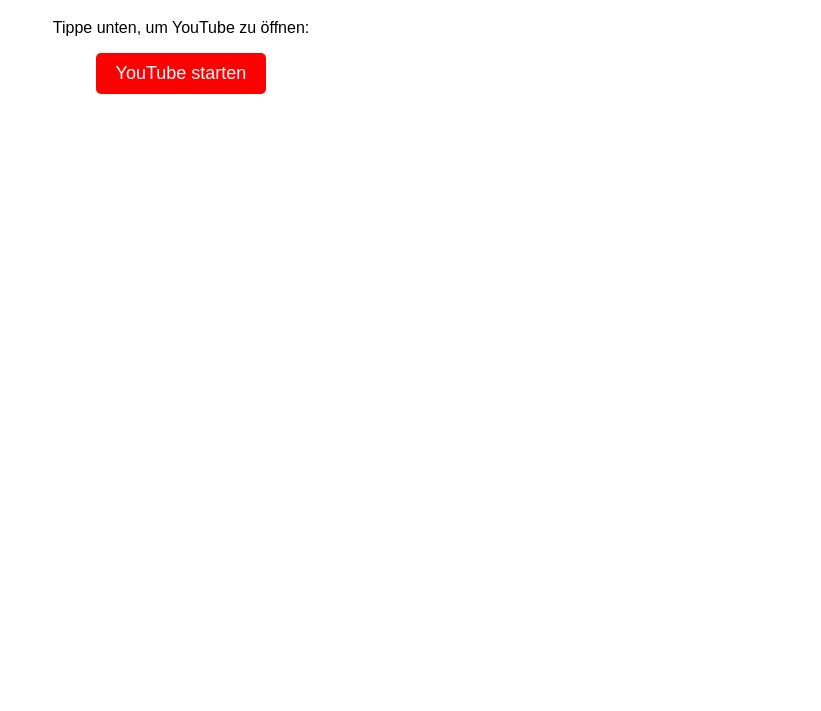
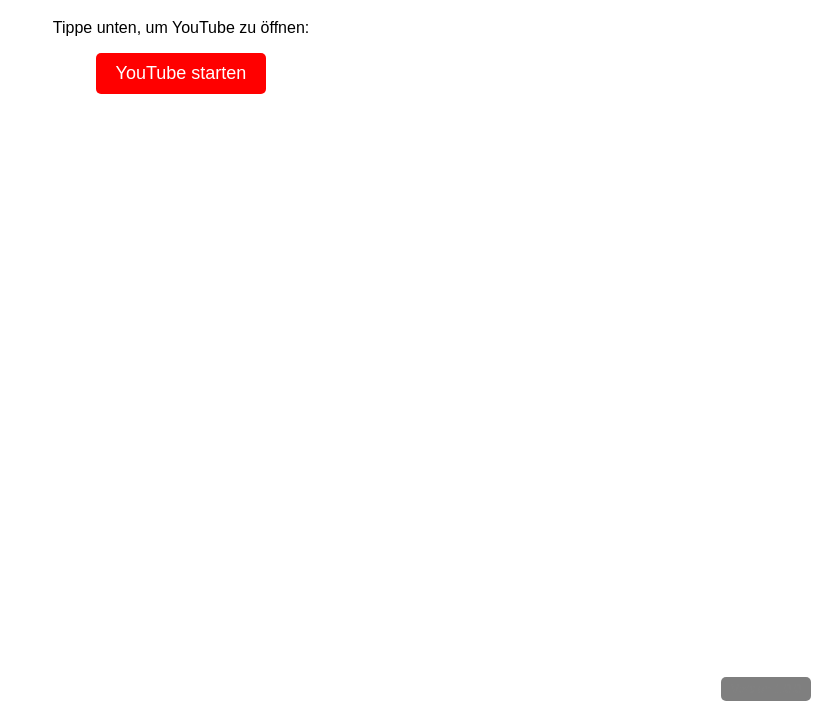
Before and after one commit to P00kil/youtube-pwa, a plain HTML site: page index.html in a window 1280 px wide. Shown: the part 89-800 px from the top of the page, without its empty margins (459-1280 px from the left). Drawn offline with Linux system fonts and the light colour scheme.

Commit message:
Update index.html

```diff
--- a/index.html
+++ b/index.html
@@ -12,6 +12,18 @@
         body { font-family: Arial, sans-serif; text-align: center; padding: 20px; }
         button { padding: 10px 20px; font-size: 18px; background: red; color: white; border: none; border-radius: 5px; cursor: pointer; }
     </style>
+    <style>
+    .version {
+        position: fixed;
+        bottom: 10px;
+        right: 10px;
+        font-size: 12px;
+        color: gray;
+        background: rgba(0, 0, 0, 0.5);
+        padding: 5px 10px;
+        border-radius: 5px;
+    }
+    </style>
 </head>
 <body>
     <h1>YouTube PWA</h1>
@@ -23,7 +35,7 @@
             window.location.href = "https://m.youtube.com";
         }
     </script>
-</body>
+<div class="version">Version 1.0.0</div></body>
 <script>
     if ('serviceWorker' in navigator) {
         navigator.serviceWorker.register('/service-worker.js')
```
